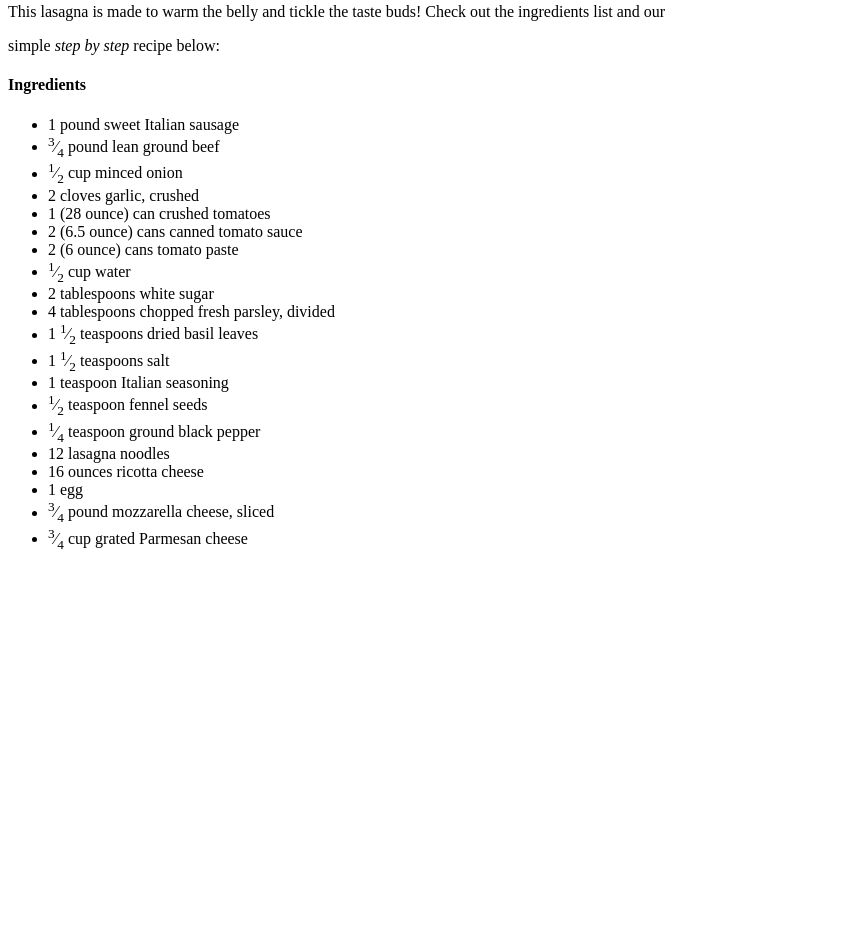
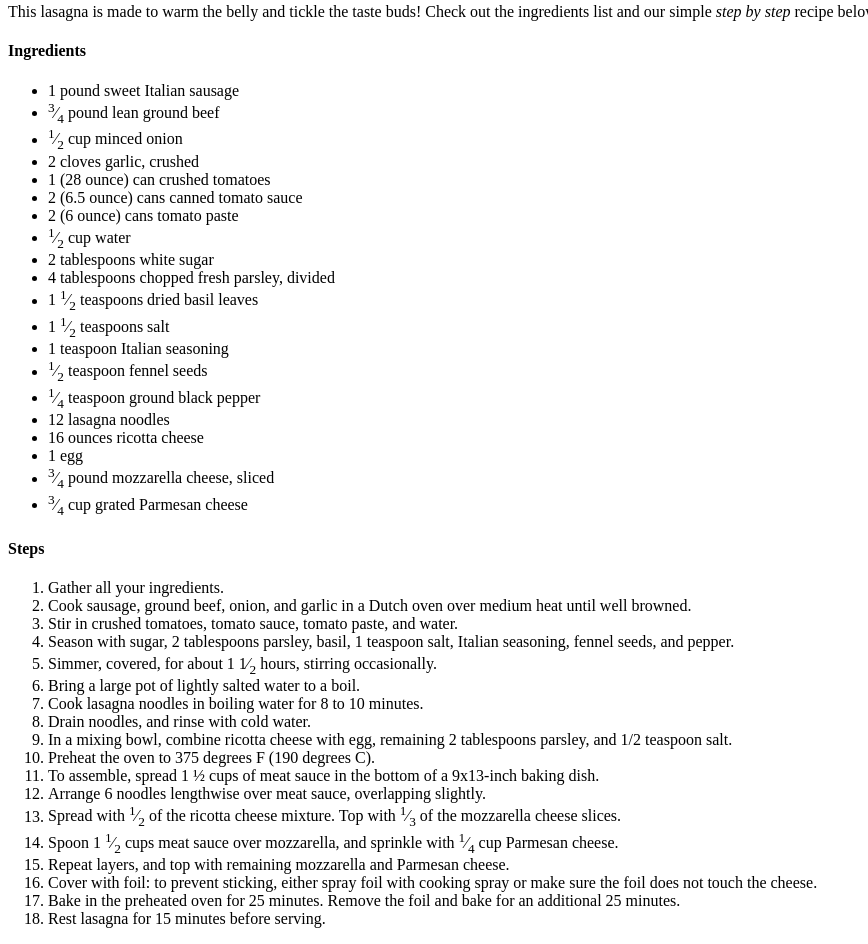
Before and after one commit to TheAlchemist1995/odin-recipes, a plain HTML site: page recipes/lasagna.html in a window 1280 px wide. Shown: the part 682-1626 px from the top of the page, without its empty margins (0-868 px from the left). Before the commit the page ends 1250 px from the top, so only its background shows below. Drawn offline with Linux system fonts and the light colour scheme.

Commit message:
Add final lasagna recipe page

```diff
--- a/recipes/lasagna.html
+++ b/recipes/lasagna.html
@@ -8,12 +8,11 @@
   <body>
     <!--Images on the recipe pages are downloaded and will therefore be linked via relative pathways-->
     <h1>World's Best Lasagna</h1>
-    <img src="../images/lasagna.jpeg" height="500" width="750" alt="A magnificent cooked lasagna">
+    <img src="../images/lasagna.jpeg" height="500" width="750" alt="A magnificently cooked lasagna">
     <h3><em>Fill your boots with this Italian classic!</em></h3>
     <h4>Description</h4>
     <p>This lasagna is made to warm the belly and tickle the taste buds! Check out the ingredients list
-      and our</p>
-    <p>simple <em>step by step</em> recipe below:</p>
+      and our simple <em>step by step</em> recipe below:</p>
 
     <h4>Ingredients</h4>
     <ul>
@@ -39,6 +38,27 @@
       <li><sup>3</sup>&frasl;<sub>4</sub> cup grated Parmesan cheese</li>
     </ul>
 
+    <h4>Steps</h4>
+    <ol>
+      <li>Gather all your ingredients.</li>
+      <li>Cook sausage, ground beef, onion, and garlic in a Dutch oven over medium heat until well browned.</li>
+      <li>Stir in crushed tomatoes, tomato sauce, tomato paste, and water.</li>
+      <li>Season with sugar, 2 tablespoons parsley, basil, 1 teaspoon salt, Italian seasoning, fennel seeds, and pepper.</li>
+      <li>Simmer, covered, for about 1 1<sup></sup>&frasl;<sub>2</sub> hours, stirring occasionally.</li>
+      <li>Bring a large pot of lightly salted water to a boil.</li>
+      <li>Cook lasagna noodles in boiling water for 8 to 10 minutes.</li>
+      <li>Drain noodles, and rinse with cold water.</li>
+      <li>In a mixing bowl, combine ricotta cheese with egg, remaining 2 tablespoons parsley, and 1/2 teaspoon salt.</li>
+      <li>Preheat the oven to 375 degrees F (190 degrees C).</li>
+      <li>To assemble, spread 1 ½ cups of meat sauce in the bottom of a 9x13-inch baking dish.</li>
+      <li>Arrange 6 noodles lengthwise over meat sauce, overlapping slightly.</li>
+      <li>Spread with <sup>1</sup>&frasl;<sub>2</sub> of the ricotta cheese mixture. Top with <sup>1</sup>&frasl;<sub>3</sub> of the mozzarella cheese slices.</li>
+      <li>Spoon 1 <sup>1</sup>&frasl;<sub>2</sub> cups meat sauce over mozzarella, and sprinkle with <sup>1</sup>&frasl;<sub>4</sub> cup Parmesan cheese.</li>
+      <li>Repeat layers, and top with remaining mozzarella and Parmesan cheese.</li>
+      <li>Cover with foil: to prevent sticking, either spray foil with cooking spray or make sure the foil does not touch the cheese.</li>
+      <li>Bake in the preheated oven for 25 minutes. Remove the foil and bake for an additional 25 minutes.</li>
+      <li>Rest lasagna for 15 minutes before serving.</li>
+    </ol>
   </body>
 
-</html>
+  </html>
```
